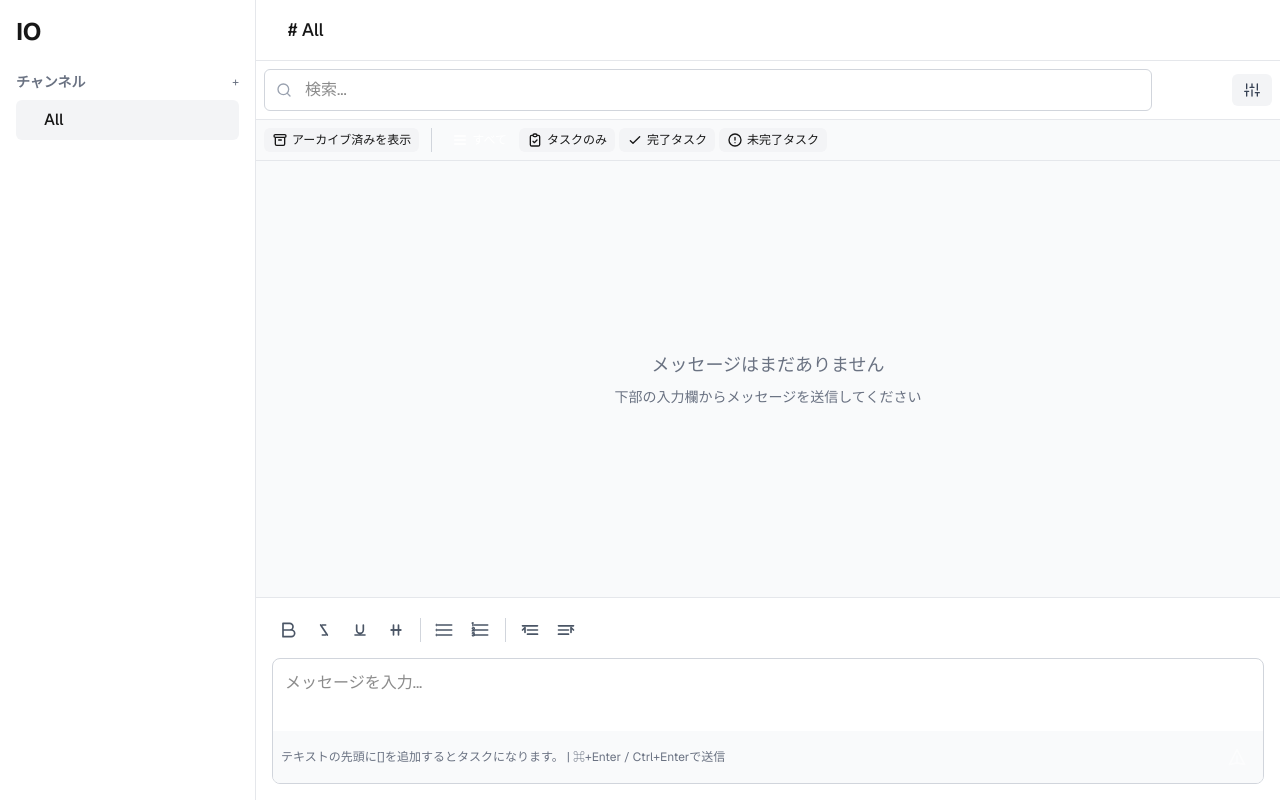
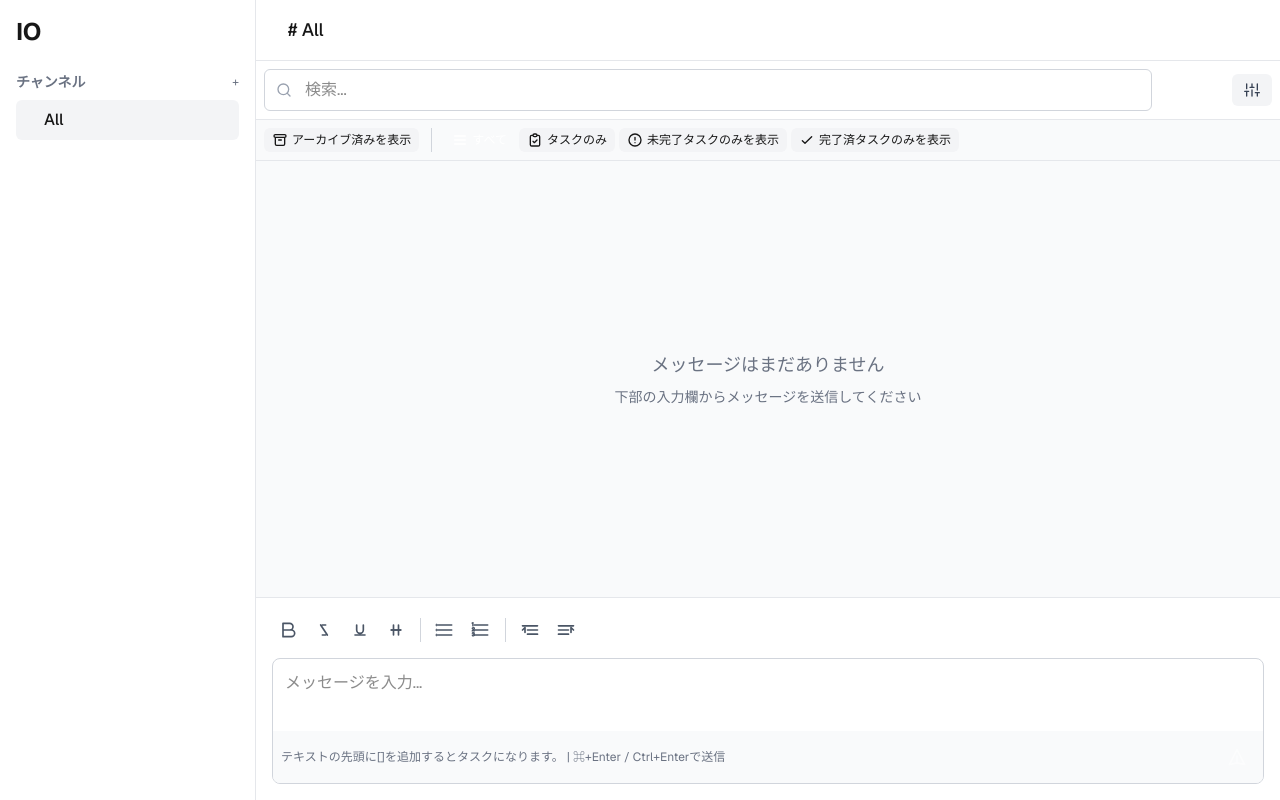
Before and after one commit to udus122/io-demo, a Next.js app: page / in a window 1280 px wide. Built offline with nearby package versions, Linux system fonts and the light colour scheme.

Commit message:
fix: swap task filter labels and functionality for completed and uncompleted tasks

```diff
--- a/src/components/search/FilterBar.tsx
+++ b/src/components/search/FilterBar.tsx
@@ -80,32 +80,32 @@ const FilterBar: React.FC = () => {
           <span className="ml-1 hidden sm:inline">タスクのみ</span>
         </button>
         <button
+          onClick={() => handleTaskFilterChange('uncompleted-tasks')}
+          className={`px-2 py-1 text-xs rounded-md flex items-center ${
+            taskFilter === 'uncompleted-tasks'
+              ? 'bg-primary text-white'
+              : 'bg-gray-100 dark:bg-gray-700 hover:bg-gray-200 dark:hover:bg-gray-600'
+          }`}
+          aria-label="未完了たすくのみを表示"
+        >
+          <svg className="w-4 h-4" fill="none" stroke="currentColor" viewBox="0 0 24 24" xmlns="http://www.w3.org/2000/svg">
+            <path strokeLinecap="round" strokeLinejoin="round" strokeWidth={2} d="M12 8v4m0 4h.01M21 12a9 9 0 11-18 0 9 9 0 0118 0z" />
+          </svg>
+          <span className="ml-1 hidden sm:inline">未完了タスクのみを表示</span>
+        </button>
+        <button
           onClick={() => handleTaskFilterChange('completed-tasks')}
           className={`px-2 py-1 text-xs rounded-md flex items-center ${
             taskFilter === 'completed-tasks'
               ? 'bg-primary text-white'
               : 'bg-gray-100 dark:bg-gray-700 hover:bg-gray-200 dark:hover:bg-gray-600'
           }`}
-          aria-label="完了タスクを表示"
+          aria-label="完了済タスクのみを表示"
         >
           <svg className="w-4 h-4" fill="none" stroke="currentColor" viewBox="0 0 24 24" xmlns="http://www.w3.org/2000/svg">
             <path strokeLinecap="round" strokeLinejoin="round" strokeWidth={2} d="M5 13l4 4L19 7" />
           </svg>
-          <span className="ml-1 hidden sm:inline">完了タスク</span>
-        </button>
-        <button
-          onClick={() => handleTaskFilterChange('uncompleted-tasks')}
-          className={`px-2 py-1 text-xs rounded-md flex items-center ${
-            taskFilter === 'uncompleted-tasks'
-              ? 'bg-primary text-white'
-              : 'bg-gray-100 dark:bg-gray-700 hover:bg-gray-200 dark:hover:bg-gray-600'
-          }`}
-          aria-label="未完了タスクを表示"
-        >
-          <svg className="w-4 h-4" fill="none" stroke="currentColor" viewBox="0 0 24 24" xmlns="http://www.w3.org/2000/svg">
-            <path strokeLinecap="round" strokeLinejoin="round" strokeWidth={2} d="M12 8v4m0 4h.01M21 12a9 9 0 11-18 0 9 9 0 0118 0z" />
-          </svg>
-          <span className="ml-1 hidden sm:inline">未完了タスク</span>
+          <span className="ml-1 hidden sm:inline">完了済タスクのみを表示</span>
         </button>
       </div>
     </div>
```
